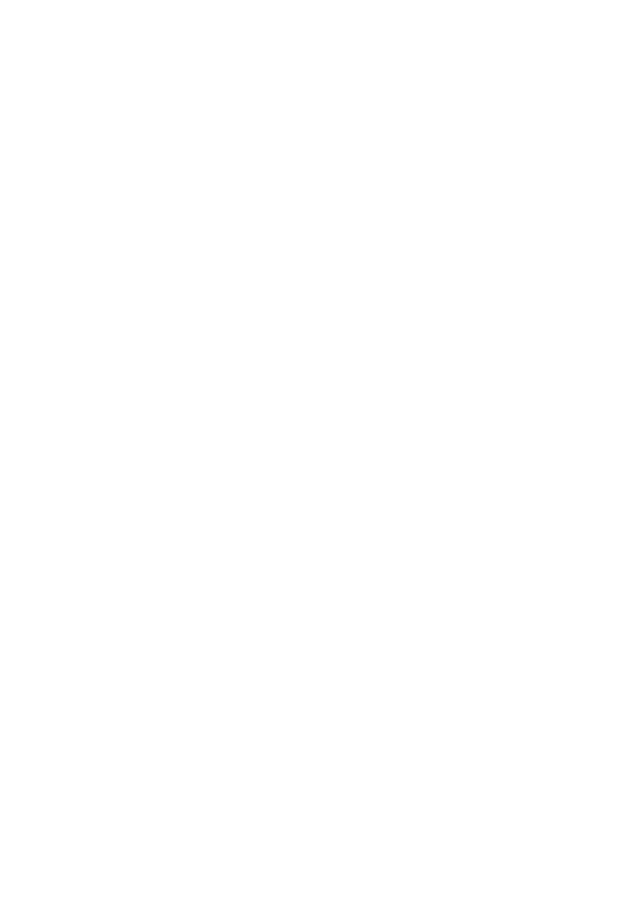
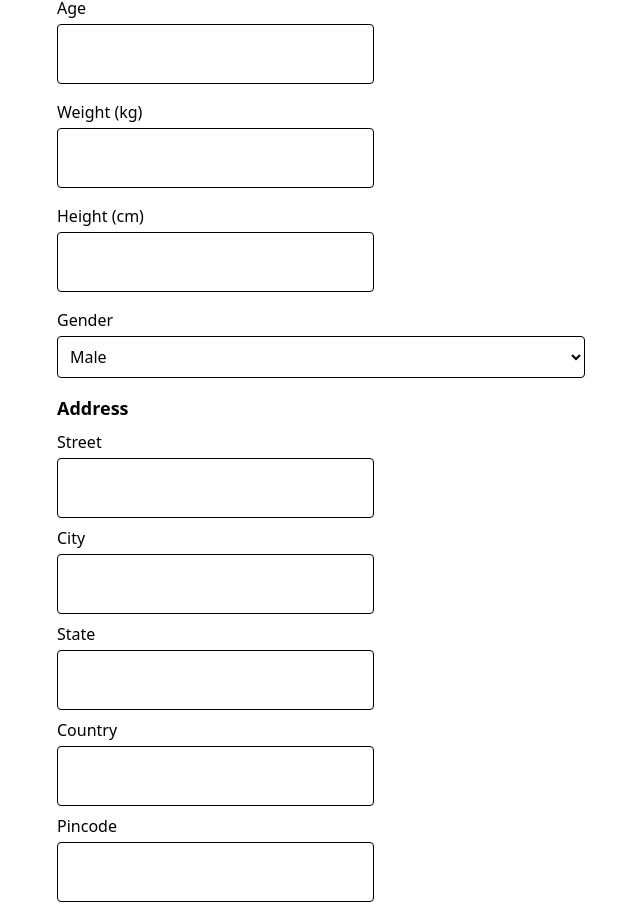
Before and after one commit to smSomMondal/cure360, a React (Vite) app in the folder cure360/: page /patientform in a window 1280 px wide. Before the commit this address had no page. Shown: the part 180-1096 px from the top of the page, without its empty margins (319-959 px from the left). Before the commit the page ends 800 px from the top, so only its background shows below. Built offline with nearby package versions, Linux system fonts and the light colour scheme.

Commit message:
patient form and book appointment page intigrated

```diff
--- a/cure360/src/App.jsx
+++ b/cure360/src/App.jsx
@@ -9,6 +9,7 @@
 import BookAppointment from "./pages/BookAppointment";
 import AppointmentsConfirmation from "./pages/AppointmentsConfirmation";
 import { Book } from "lucide-react";
+import PatientForm from "./pages/patientform";
 function App() {
   return (
     <ChatProvider>
@@ -16,6 +17,7 @@
         <Routes>
           <Route path="/" element={<LandingPage />} />
           <Route path="/location" element={<Location />} />
+          <Route path="/patientform" element={<PatientForm />} />
           <Route path="/dashboard" element={<Dashboard />} />
           <Route path="/doctors" element={<BookDoctor />} />
           <Route path="/chatbot" element={<Home />} />
--- a/cure360/src/LandingPage.jsx
+++ b/cure360/src/LandingPage.jsx
@@ -20,7 +20,7 @@
             <a href="#" className="text-gray-700 hover:text-teal-600 font-medium">Contact</a>
           </div>
           <div className="flex items-center space-x-4">
-          <Link to="/dashboard">
+          <Link to="/patientform">
             <button className="bg-teal-600 text-white px-4 py-2 rounded-md hover:bg-teal-700">
               Sign In
             </button>
--- a/cure360/src/pages/BookAppointment.jsx
+++ b/cure360/src/pages/BookAppointment.jsx
@@ -9,11 +9,20 @@
   const [patientAge, setPatientAge] = useState("");
   const [patientContact, setPatientContact] = useState("");
   const [patientSymptoms, setPatientSymptoms] = useState("");
+  const [patientGender, setPatientGender] = useState(""); // New state
 
   const handleSubmit = (e) => {
     e.preventDefault();
 
-  }
+    // Optional: Console log or API call logic
+    console.log({
+      patientName,
+      patientAge,
+      patientContact,
+      patientGender,
+      patientSymptoms,
+    });
+  };
 
   return (
     <div className="p-6 space-y-6">
@@ -33,7 +42,7 @@
 
       <form onSubmit={handleSubmit} className="space-y-4">
         <div>
-          <label className="block mb-1 font-medium">Patient name</label>
+          <label className="block mb-1 font-medium">Patient Name</label>
           <input
             type="text"
             value={patientName}
@@ -42,6 +51,7 @@
             required
           />
         </div>
+
         <div>
           <label className="block mb-1 font-medium">Age</label>
           <input
@@ -52,6 +62,23 @@
             required
           />
         </div>
+
+
+        <div>
+          <label className="block mb-1 font-medium">Gender</label>
+          <select
+            value={patientGender}
+            onChange={(e) => setPatientGender(e.target.value)}
+            className=" border border-black bg-white text-black p-2 rounded"
+            required
+          >
+            <option value="" disabled>Select gender</option>
+            <option value="Male">Male</option>
+            <option value="Female">Female</option>
+            <option value="Others">Others</option>
+          </select>
+        </div>
+
         <div>
           <label className="block mb-1 font-medium">Contact Number</label>
           <input
@@ -62,6 +89,7 @@
             required
           />
         </div>
+
         <div>
           <label className="block mb-1 font-medium">Symptoms</label>
           <textarea
@@ -71,6 +99,8 @@
             required
           />
         </div>
+
+
         <Link to="/appointments-confirmation">
           <button
             type="submit"
@@ -80,6 +110,8 @@
           </button>
         </Link>
       </form>
+
+
     </div>
   );
 }
--- /dev/null
+++ b/cure360/src/pages/PatientForm.jsx
@@ -0,0 +1,190 @@
+import React, { useState } from "react";
+import { useNavigate } from "react-router-dom";
+import { Link } from "react-router-dom";
+export default function PatientForm() {
+  const [formData, setFormData] = useState({
+    name: "",
+    age: "",
+    weight: "",
+    gender: "male", // default
+    height: "",
+    address: {
+      street: "",
+      city: "",
+      state: "",
+      country: "",
+      pincode: "",
+    },
+  });
+
+  const handleChange = (e) => {
+    const { name, value } = e.target;
+
+    if (name.startsWith("address.")) {
+      const addressField = name.split(".")[1];
+      setFormData((prev) => ({
+        ...prev,
+        address: {
+          ...prev.address,
+          [addressField]: value,
+        },
+      }));
+    } else {
+      setFormData((prev) => ({
+        ...prev,
+        [name]: value,
+      }));
+    }
+  };
+
+  const handleSubmit = (e) => {
+    e.preventDefault();
+    console.log("Submitted Patient Data:", formData);
+    // Optionally send to backend using fetch/axios here
+  };
+
+  return (
+    <div className="p-6 max-w-xl mx-auto">
+      <h2 className="text-2xl font-bold mb-4">Patient Registration</h2>
+      <form onSubmit={handleSubmit} className="space-y-4">
+        {/* Name */}
+        <div>
+          <label className="block mb-1 font-medium">Name</label>
+          <input
+            type="text"
+            name="name"
+            value={formData.name}
+            onChange={handleChange}
+            required
+            className="w-full border border-black bg-white text-black p-2 rounded"
+          />
+        </div>
+
+        {/* Age */}
+        <div>
+          <label className="block mb-1 font-medium">Age</label>
+          <input
+            type="number"
+            name="age"
+            value={formData.age}
+            onChange={handleChange}
+            required
+            className="w-full border border-black bg-white text-black p-2 rounded"
+          />
+        </div>
+
+        {/* Weight */}
+        <div>
+          <label className="block mb-1 font-medium">Weight (kg)</label>
+          <input
+            type="number"
+            name="weight"
+            value={formData.weight}
+            onChange={handleChange}
+            required
+            className="w-full border border-black bg-white text-black p-2 rounded"
+          />
+        </div>
+
+        {/* Height */}
+        <div>
+          <label className="block mb-1 font-medium">Height (cm)</label>
+          <input
+            type="number"
+            name="height"
+            value={formData.height}
+            onChange={handleChange}
+            required
+            className="w-full border border-black bg-white text-black p-2 rounded"
+          />
+        </div>
+
+        {/* Gender */}
+        <div>
+          <label className="block mb-1 font-medium">Gender</label>
+          <select
+            name="gender"
+            value={formData.gender}
+            onChange={handleChange}
+            required
+            className="w-full border border-black bg-white text-black p-2 rounded"
+          >
+            <option value="male">Male</option>
+            <option value="female">Female</option>
+            <option value="other">Other</option>
+          </select>
+        </div>
+
+        {/* Address Fields */}
+        <div>
+          <h3 className="text-lg font-semibold mt-4">Address</h3>
+
+          <div className="mt-2">
+            <label className="block mb-1">Street</label>
+            <input
+              type="text"
+              name="address.street"
+              value={formData.address.street}
+              onChange={handleChange}
+              className="w-full border border-black bg-white text-black p-2 rounded"
+            />
+          </div>
+
+          <div className="mt-2">
+            <label className="block mb-1">City</label>
+            <input
+              type="text"
+              name="address.city"
+              value={formData.address.city}
+              onChange={handleChange}
+              className="w-full border border-black bg-white text-black p-2 rounded"
+            />
+          </div>
+
+          <div className="mt-2">
+            <label className="block mb-1">State</label>
+            <input
+              type="text"
+              name="address.state"
+              value={formData.address.state}
+              onChange={handleChange}
+              className="w-full border border-black bg-white text-black p-2 rounded"
+            />
+          </div>
+
+          <div className="mt-2">
+            <label className="block mb-1">Country</label>
+            <input
+              type="text"
+              name="address.country"
+              value={formData.address.country}
+              onChange={handleChange}
+              className="w-full border border-black bg-white text-black p-2 rounded"
+            />
+          </div>
+
+          <div className="mt-2">
+            <label className="block mb-1">Pincode</label>
+            <input
+              type="text"
+              name="address.pincode"
+              value={formData.address.pincode}
+              onChange={handleChange}
+              className="w-full border border-black bg-white text-black p-2 rounded"
+            />
+          </div>
+        </div>
+
+        {/* Submit Button */}
+        <Link to="/dashboard">
+          <button
+            type="submit"
+            className="px-4 py-2 mt-4 bg-green-600 text-white font-semibold rounded-lg shadow-md hover:bg-green-700 transition"
+          >
+            Register Patient
+          </button>
+        </Link>
+      </form>
+    </div>
+  );
+}
```
